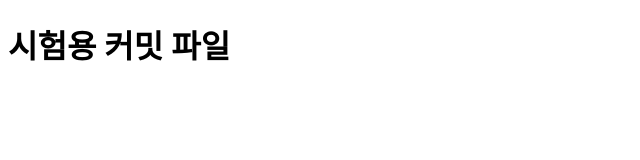
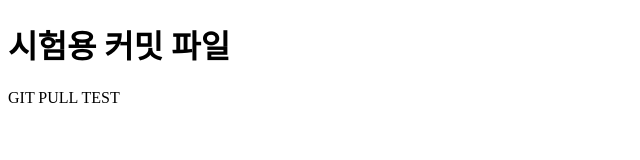
Before and after one commit to chaeeun-Han/planD, a plain HTML site: page index.html in a window 1280 px wide. Shown: the whole page, without its empty margins (0-640 px from the left). Drawn offline with Linux system fonts and the light colour scheme.

Commit message:
Update index.html

```diff
--- a/index.html
+++ b/index.html
@@ -8,5 +8,6 @@
 </head>
 <body>
     <h1>시험용 커밋 파일</h1>
+    <P> GIT PULL TEST </p>
 </body>
 </html>
```
